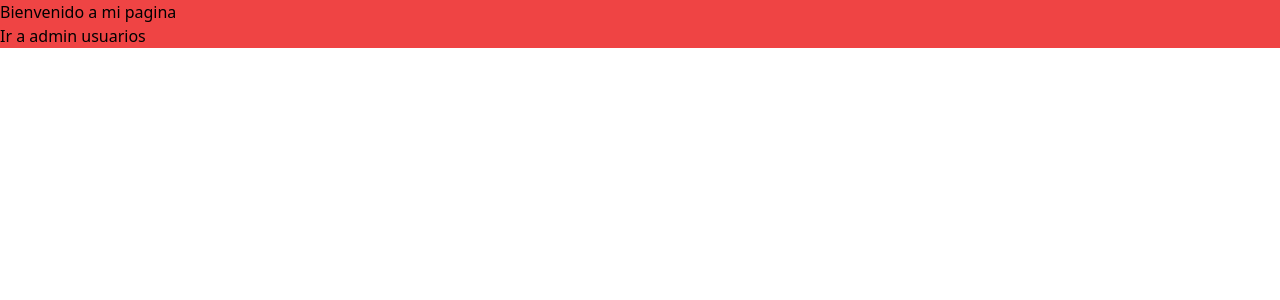
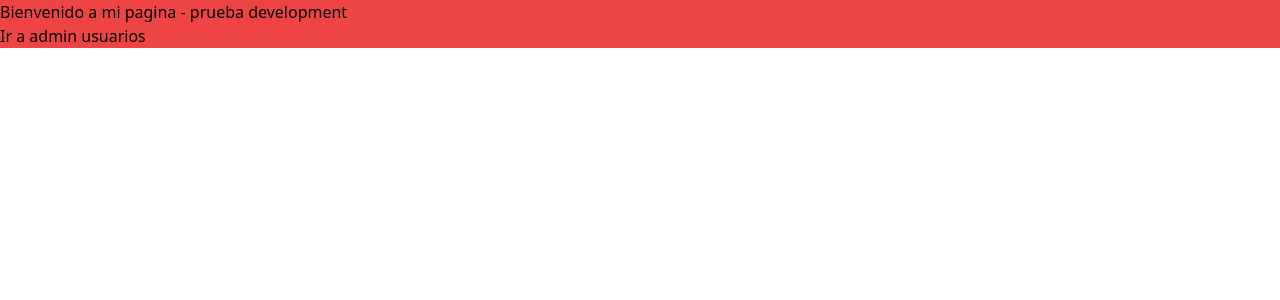
Before and after one commit to Alexander-Arias-Arbelaez/proyecto-ciclo4-mintic, a Next.js app in the folder ciclo4-web/: page / in a window 1280 px wide. Shown: the top 300 px of the page. Built offline with nearby package versions, Linux system fonts and the light colour scheme.

Commit message:
agregando despliegue de development

```diff
--- a/ciclo4-web/pages/index.tsx
+++ b/ciclo4-web/pages/index.tsx
@@ -5,7 +5,7 @@ import Link from 'next/link';
 const Home: NextPage = () => {
   return (
     <div className='bg-red-500'>
-      <p>Bienvenido a mi pagina</p>
+      <p>Bienvenido a mi pagina - prueba development</p>
       <Link href= '/admin/usuarios'>
           <a className='cursor-pointer'>Ir a admin usuarios</a>
       </Link>
```
